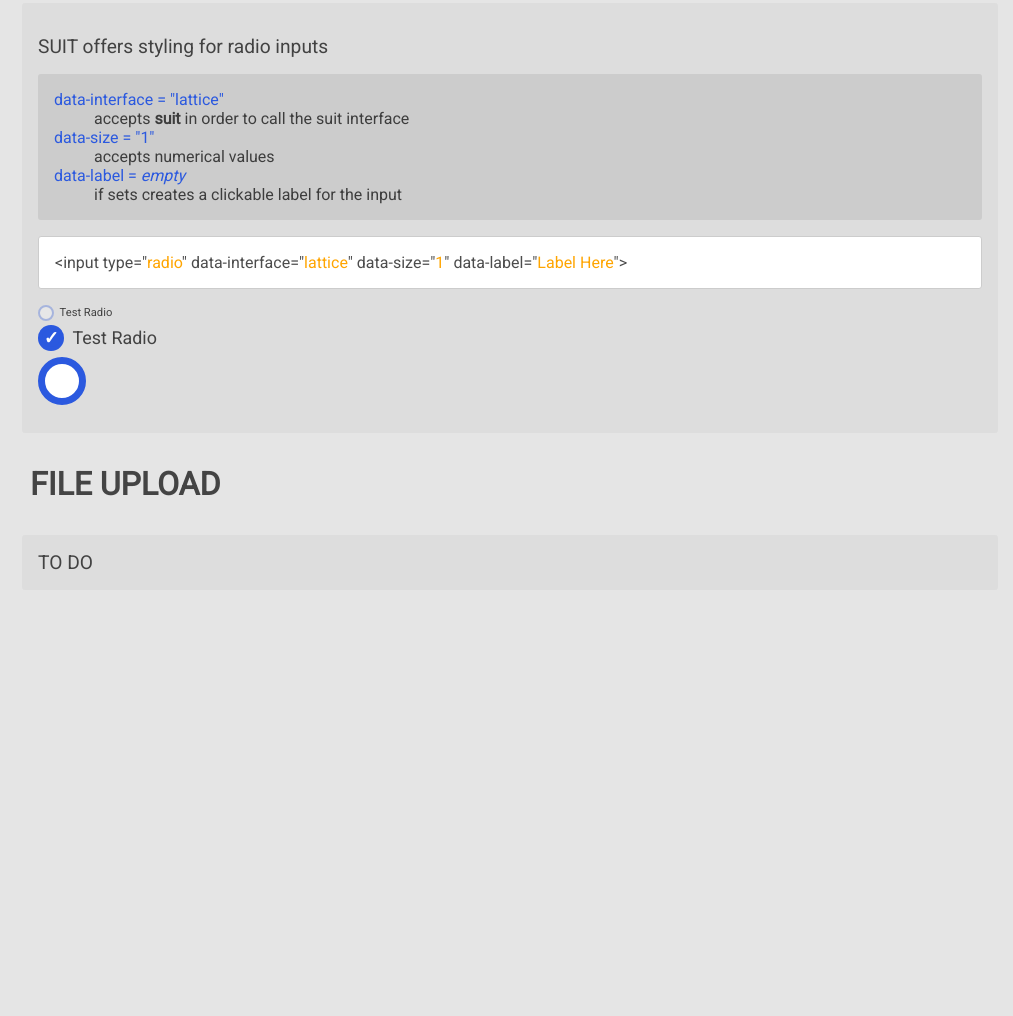
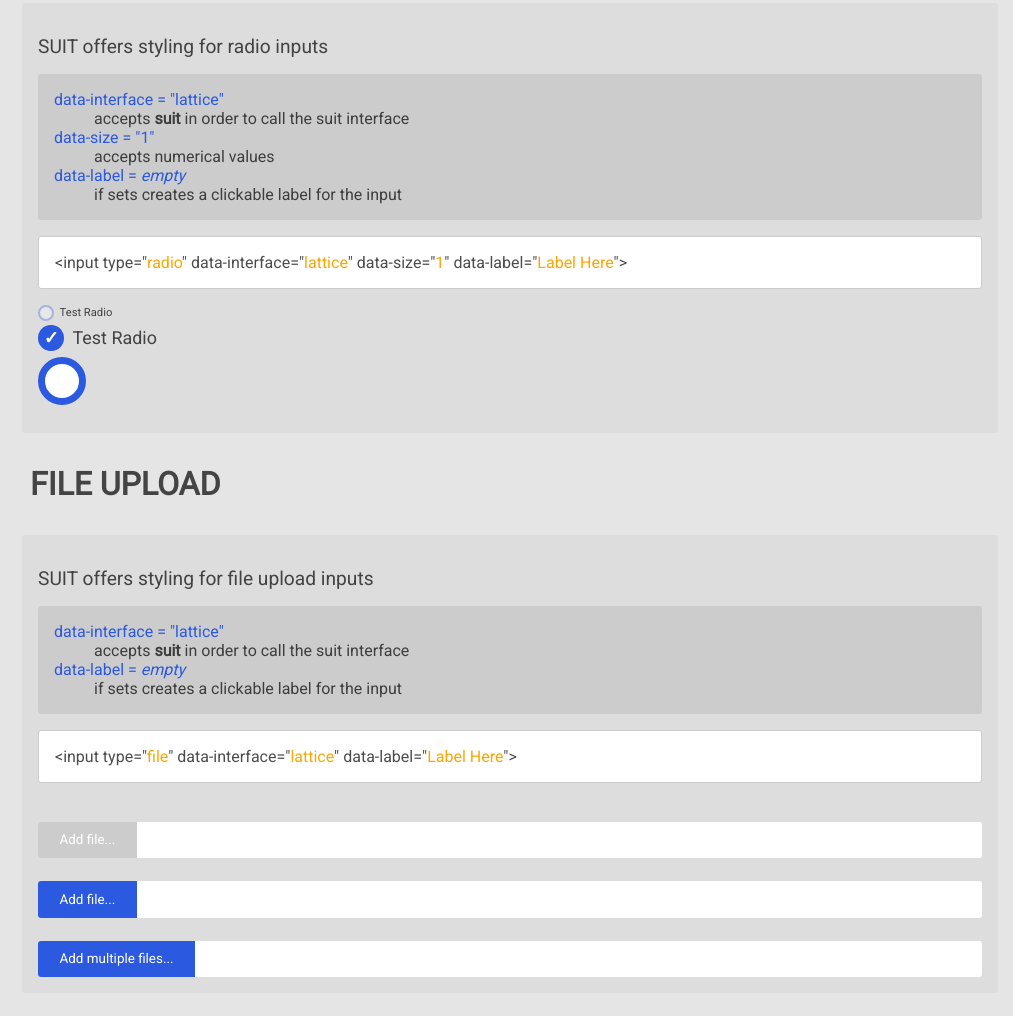
Before and after one commit to ionut-c/lattice, a plain HTML site: page framework/lattice.html in a window 1280 px wide. Shown: the part 686-1702 px from the top of the page, without its empty margins (130-1143 px from the left). Before the commit the page ends 1351 px from the top, so only its background shows below. Drawn offline with nearby package versions, Linux system fonts and the light colour scheme.

Commit message:
Added File upload functionality

```diff
--- /dev/null
+++ b/framework/file.css
@@ -0,0 +1,62 @@
+.lattice-file-wrapper {
+	position: relative;
+	border-radius: 3px;
+	overflow: hidden;
+}
+
+.lattice-file-button {
+	width: auto;
+	display: inline-block;
+	background: #2B59DF;
+	color: #fff;
+	padding: 0.8em 1.6em;
+	font-size: 0.7em;
+	cursor: pointer;
+}
+
+.lattice-file-button:hover {
+	background: #000;
+}
+
+.lattice-file-button.disabled {
+	background: #ccc;
+}
+
+.lattice-file-name {
+	border: none;
+	display: inline-block;
+	padding-left: 1.6em;
+	color: #ccc;
+	font-size: 0.7em;
+	font-style: italic;
+}
+
+.lattice-file-wrapper {
+	background: #fff;
+}
+
+.lattice-file-icon {
+	position: absolute;
+	right: 0;
+	display: inline-block;
+	height: 0;
+	transition: opacity .5s ease-out;
+	width: 2.6em;
+	background: green;
+	text-align: center;
+	color: #fff;
+	opacity: 0;
+	overflow: hidden;
+}
+
+.lattice-file-icon.active {
+ 	opacity: 1;
+    height: 100%;
+}
+
+.lattice-file-icon:after {
+	content:"✓";
+	vertical-align: middle;
+	transition: all 1s ease-in 0s;
+	font-size: 26px;
+}
--- /dev/null
+++ b/framework/file.js
@@ -0,0 +1,67 @@
+function InputTypeFile() {
+    var $component = $('body').find('input:radio[data-interface="lattice"]');
+
+    function render() {
+        $('body').find('input:file[data-interface="lattice"]').each(function() {
+            $(this).addClass("lattice-file");
+
+            // defining label
+            if($(this).attr('data-label') != undefined) {
+                var label = $(this).attr("data-label");
+            } else {
+                var label = "Add file...";
+            }
+
+            // wrapping the element
+            $(this).wrap('<div class="lattice-file-wrapper"></div>');
+
+            // adding the label
+            $(this).parent(".lattice-file-wrapper").prepend("<div class='lattice-file-button'>" + label + "</div>");
+
+            // adding the disabled
+            if($(this).attr('disabled')) {
+                $(this).siblings('.lattice-file-button').addClass('disabled');
+            }
+
+            // hide the original input
+            $(this).hide();
+
+            $('.lattice-file-button').click(function() {
+                $(this).siblings('.lattice-file').click();
+            });
+
+            // adding the file name
+            var fileName = $('<input class="lattice-file-name" type="text" readonly="readonly">');
+            $(this).parent(".lattice-file-wrapper").append(fileName);
+
+            // adding the the validation icon
+            var validationIcon = $('<div class="lattice-file-icon"></div>');
+            $(this).parent(".lattice-file-wrapper").append(validationIcon);
+
+            // displaying the file name and removing fakepath crap
+            $(this).on("change", function() {
+                var fullPath = $(this).val();
+                if($(this).is("[multiple]")) {
+                    $(this).siblings('.lattice-file-name').val(this.files.length + " files selected");
+                } else {
+                    var pathArray = fullPath.split(/[/\\]/);
+                    fileName.val(pathArray[pathArray.length - 1]);
+                }
+                $(this).siblings('.lattice-file-icon').addClass("active");
+            });
+        });
+    }
+
+    function attachEvents() {
+        // nothing here
+    }
+
+    function init() {
+        render();
+        attachEvents();
+    }
+
+    if($component.length > 0) {
+        init();
+    }
+};
--- a/framework/lattice.html
+++ b/framework/lattice.html
@@ -8,8 +8,10 @@
 	<link href='checkbox.css' rel='stylesheet' type='text/css'>
 	<link href='radio.css' rel='stylesheet' type='text/css'>
 	<link href='site.css' rel='stylesheet' type='text/css'>
+	<link href='file.css' rel='stylesheet' type='text/css'>
 	<script src="checkbox.js"></script>
 	<script src="radio.js"></script>
+	<script src="file.js"></script>
 	<script src="lattice.js"></script>
 </head>
 <body>
@@ -61,7 +63,22 @@
 		</div>
 		<h1>File Upload</h1>
 		<div class="panel">
-			TO DO
+			<p>SUIT offers styling for file upload inputs</p>
+			<dl>
+				<dt>data-interface = "lattice"</dt>
+				<dd>accepts <strong>suit</strong> in order to call the suit interface</dd>
+				<dt>data-label = <em>empty</em></dt>
+				<dd>if sets creates a clickable label for the input</dd>
+			</dl>
+			<div class="code">
+				&lt;input type="file" data-interface="lattice" data-label="Label Here"&gt;
+			</div>
+			<br />
+			<input disabled data-interface="lattice" data-label="Add file..." type="file">
+			<br />
+			<input data-interface="lattice" data-label="Add file..." type="file">
+			<br />
+			<input multiple data-interface="lattice" data-label="Add multiple files..." type="file">
 		</div>
 	</div>
 </body>
--- a/framework/lattice.js
+++ b/framework/lattice.js
@@ -1,6 +1,7 @@
 $(document).ready(function() {
 	var inputTypeCheckbox = new InputTypeCheckbox();
 	var inputTypeRadio = new InputTypeRadio();
+	var inputTypeFile = new InputTypeFile();
 	$(".code").each(function() {
 		var temp = $(this).html();
 		temp = temp.replace(/="/g, "=\"<span class=\"value\">");
```
